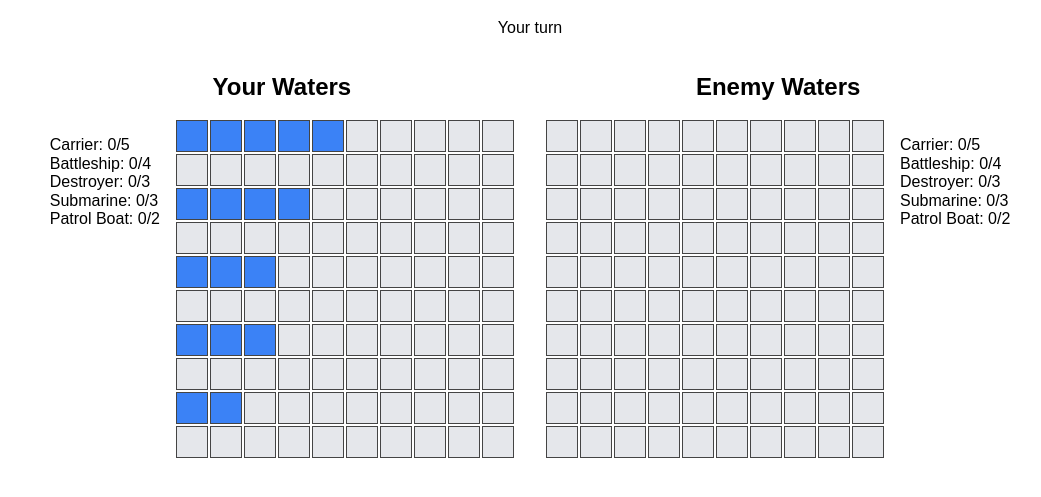
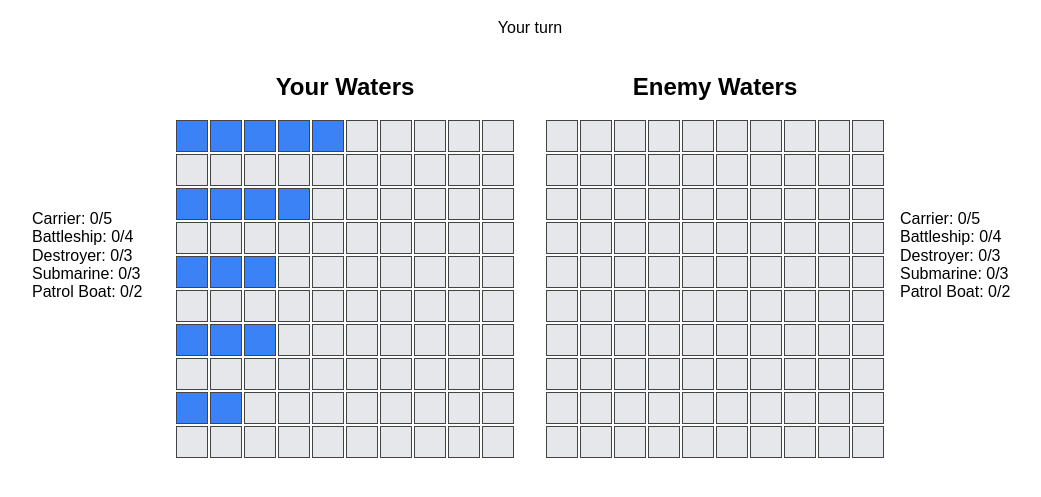
Before and after one commit to mrmiffmiff/battleship, a website built with webpack: page src/template.html in a window 1280 px wide. Shown: the part 61-558 px from the top of the page, without its empty margins (110-1151 px from the left). Built offline with nearby package versions, Linux system fonts and the light colour scheme.

Commit message:
fix header display and some minor visuals

```diff
--- a/src/styles.css
+++ b/src/styles.css
@@ -12,15 +12,21 @@ body {
 
 .board-area {
     display: flex;
-    align-items: flex-start;
+    align-items: center;
     gap: 1rem;
+}
+
+.board-column {
+    display: flex;
+    flex-direction: column;
+    align-items: center;
 }
 
 .fleet-status {
     list-style: none;
     padding: 0;
     text-align: left;
-    min-width: 8 rem;
+    min-width: 8rem;
 }
 
 .board {
--- a/src/template.html
+++ b/src/template.html
@@ -13,16 +13,20 @@
 
     <main class="boards">
         <section id="board1">
-            <h2>Your Waters</h2>
             <div class="board-area">
                 <ul class="fleet-status"></ul>
-                <div class="board"></div>
+                <div class="board-column">
+                    <h2>Your Waters</h2>
+                    <div class="board"></div>
+                </div>
             </div>
         </section>
         <section id="board2">
-            <h2>Enemy Waters</h2>
             <div class="board-area">
-                <div class="board"></div>
+                <div class="board-column">
+                    <h2>Enemy Waters</h2>
+                    <div class="board"></div>
+                </div>
                 <ul class="fleet-status"></ul>
             </div>
         </section>
```
